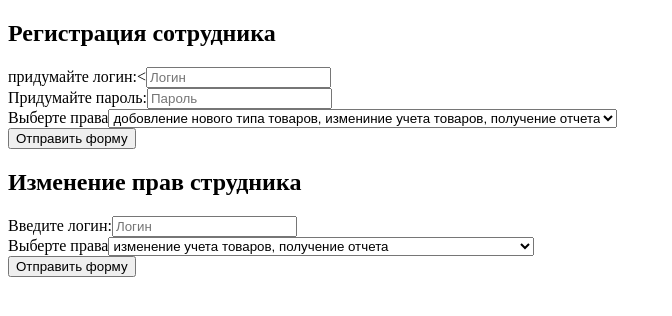
After one commit to limprog/inventor, a Python web app: template templates/edit_user.html in a window 1280 px wide. The commit adds this page. Shown: the top 316 px of the page, without its empty margins (0-672 px from the left). Run offline with Jinja, Linux system fonts and the light colour scheme; the template is opened without the code that fills it, so the values that code supplies are empty.

Commit message:
возможность добавления новых пользователей

```diff
--- a/database.py
+++ b/database.py
@@ -14,8 +14,8 @@ cur.execute("""CREATE TABLE IF NOT EXISTS users(
 # Разрешния пишуться цифрами для простоты использования. Ниже представлен код разрешения и их возможности:
 # 0 - полные права
 # 1 - создание новых учетных записей
-# 2 - добовление нового типа товаров, измениние учета товаров, получение отчета
-# 3 - измениние учета товаров, получение отчета, изменине складов
+# 2 - изменение учета товаров, получение отчета
+# 3 - изменение учета товаров, получение отчета, изменение складов
 cur.execute("""CREATE TABLE IF NOT EXISTS storage(
             id INTEGER PRIMARY KEY AUTOINCREMENT NOT NULL,
             name TEXT,
--- /dev/null
+++ b/templates/edit_user.html
@@ -0,0 +1,43 @@
+<!DOCTYPE html>
+<html lang="en">
+<head>
+    <meta charset="UTF-8">
+    <title>измениение пользователя</title>
+</head>
+<body>
+    {% if error.0 == 1 %}
+        Ошибка: введите {{error.1}}
+    {% elif error.0 == 2 %}
+        Ошибка:Такой логин уже существует
+    {% elif error.0 == 3%}
+        Ошибка:Такого логина не существет
+    {% endif %}
+    <h2>Регистрация сотрудника</h2>
+    <form method="post">
+        <label>придумайте логин:</label><<input type="text" name="login"
+                                            placeholder="Логин" value="{{request.form['login']}}"><br>
+        <label>Придумайте пароль:</label><input type="password" name="code"
+                                             placeholder="Пароль" value="{{request.form['code']}}"><br>
+        <label>Выберте права</label><select name="promis">
+            <option value="0">все</option>
+            <option value="1"> создание новых учетных записей</option>
+            <option value="2" selected>добовление нового типа товаров, измениние учета товаров, получение отчета</option>
+            <option value="3">измениние учета товаров, получение отчета, изменине складов</option>
+        </select><br>
+        <button type="submit" name="btn" value="reg">Отправить форму</button>
+    </form>
+    <h2>Изменение прав струдника</h2>
+    <form method="post">
+         <label>Введите логин:</label><input type="text" name="login1"
+                                            placeholder="Логин" value="{{request.form['login1']}}"><br>
+        <label>Выберте права</label><select name="promis1">
+            <option value="0">все</option>
+            <option value="1"> создание новых учетных записей</option>
+            <option value="2" selected> изменение учета товаров, получение отчета</option>
+            <option value="3">изменение учета товаров, получение отчета, изменение складов</option>
+        </select><br>
+        <button type="submit" name="btn" value="promis">Отправить форму</button>
+
+    </form>
+</body>
+</html>
--- a/templates/home.html
+++ b/templates/home.html
@@ -16,12 +16,11 @@
             <li class="nav"><a href="/registor_akk">Добавление сотрудника</a></li>
         {% endif %}
         {% if promis == 0  or promis == 2 or promis == 3%}
-            <li class="nav"><a href="/edit_product" class="nav-line">Изменение состояния товара</a></li>
+            <li class="nav"><a href="/add_product" class="nav-line">Изменение состояния товара</a></li>
             <li class="nav"><a href="/give_report">Создание отчета</a></li>
         {% endif %}
         {% if promis == 0 or promis == 3 %}
-            <li class="nav"><a href="/add_product">Добавление нового товара</a></li>
-            <li class="nav"><a href="/edit_storage">Измение информации о скалах</a></li>
+            <li class="nav"><a href="/edit_storage">Изменение информации о скалах</a></li>
         {% endif %}
     </ul>
 </body>
--- a/templates/index.html
+++ b/templates/index.html
@@ -7,11 +7,11 @@
 <body>
 <h1>Войдите в аккаунт</h1>
 {% if error_id == 1 %}
-<p>Введите логин!</p>
+<p>Ошибка:Введите логин!</p>
 {% elif error_id == 2 %}
-<p>Введите пароль!</p>
+<p>Ошибка:Введите пароль!</p>
 {% elif error_id == 3 %}
-<p>Нет такого логина</p>
+<p>Ошибка:Нет такого логина</p>
 {% endif %}
 
 <form method="post">
```
Also changed, not shown: templates/add_product.html (added, +10 -0 lines), templates/edit_akk.html (+4 -4 lines), user.py (added).
